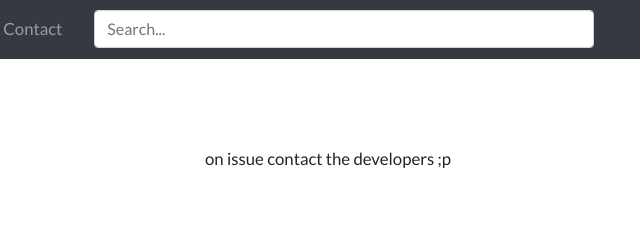
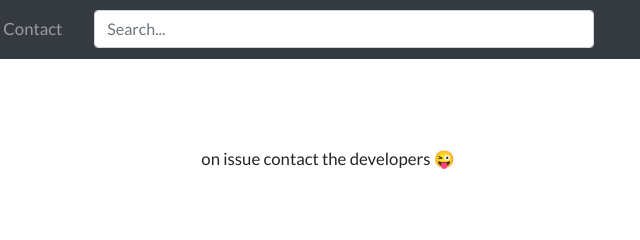
Before and after one commit to pkjc/SWLP, a plain HTML site: page index.html in a window 1280 px wide. Both pictures are taken after a click on the link "Contact". Shown: the top 240 px of the page, 312-952 px from the left. Drawn offline with nearby package versions, Linux system fonts and the light colour scheme; no server answers.

Commit message:
Prototype 1.0 final

```diff
--- a/index.html
+++ b/index.html
@@ -108,7 +108,7 @@
 </div>
 <div id="contact" class="jumbotron text-center">
   <p>
-    on issue contact the developers ;p
+    on issue contact the developers &#x1F61C;
   </p>
 </div>
 <!-- Page1 -->
```
